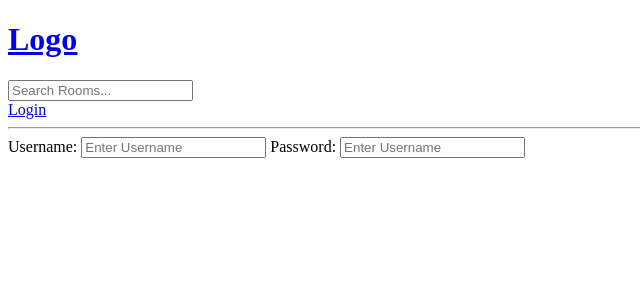
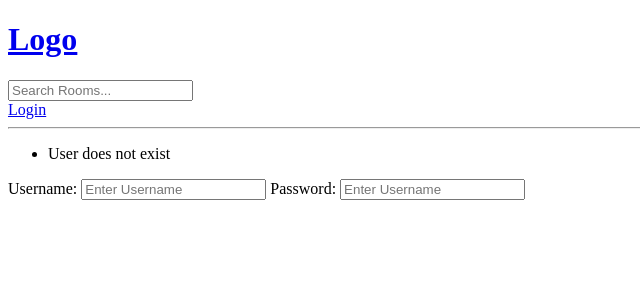
Before and after one commit to matt70iu/Project-4-fullstack-v1, a Django app: page /login/ in a window 1280 px wide. Shown: the top 300 px of the page, without its empty margins (0-640 px from the left). Run offline with Django 3.2, Linux system fonts and the light colour scheme.

Commit message:
add logic and template for user does not exsist

```diff
--- a/base/views.py
+++ b/base/views.py
@@ -1,4 +1,5 @@
 from django.shortcuts import render, redirect
+from django.contrib import messages
 from django.db.models import Q
 from .models import Room, Topic
 from .forms import RoomForm
@@ -13,6 +14,16 @@ from .forms import RoomForm
 
 
 def loginView(request):
+
+    if request.method == 'POST':
+        username = request.POST.get('username')
+        password = request.POST.get('password')
+
+    try:
+        user = User.objects.get(username=username)
+    except:
+        messages.error(request, 'User does not exist')
+
     context = {}
     return render(request, 'base/login_register.html', context)
 
--- a/templates/main.html
+++ b/templates/main.html
@@ -1,13 +1,23 @@
 <!DOCTYPE html>
 <html lang="en">
+
 <head>
     <meta charset="UTF-8">
     <meta http-equiv="X-UA-Compatible" content="IE=edge">
     <meta name="viewport" content="width=device-width, initial-scale=1.0">
     <title>Study Zone</title>
 </head>
+
 <body>
     {% include 'navbar.html' %}
+
+    {% if messages %}
+    <ul class="messages">
+        {% for message in messages %}
+        <li>{{ message }}</li>
+        {% endfor %}
+    </ul>
+    {% endif %}
 
     {% block content %}
 
@@ -15,4 +25,5 @@
     {% endblock %}
 
 </body>
+
 </html>
```
